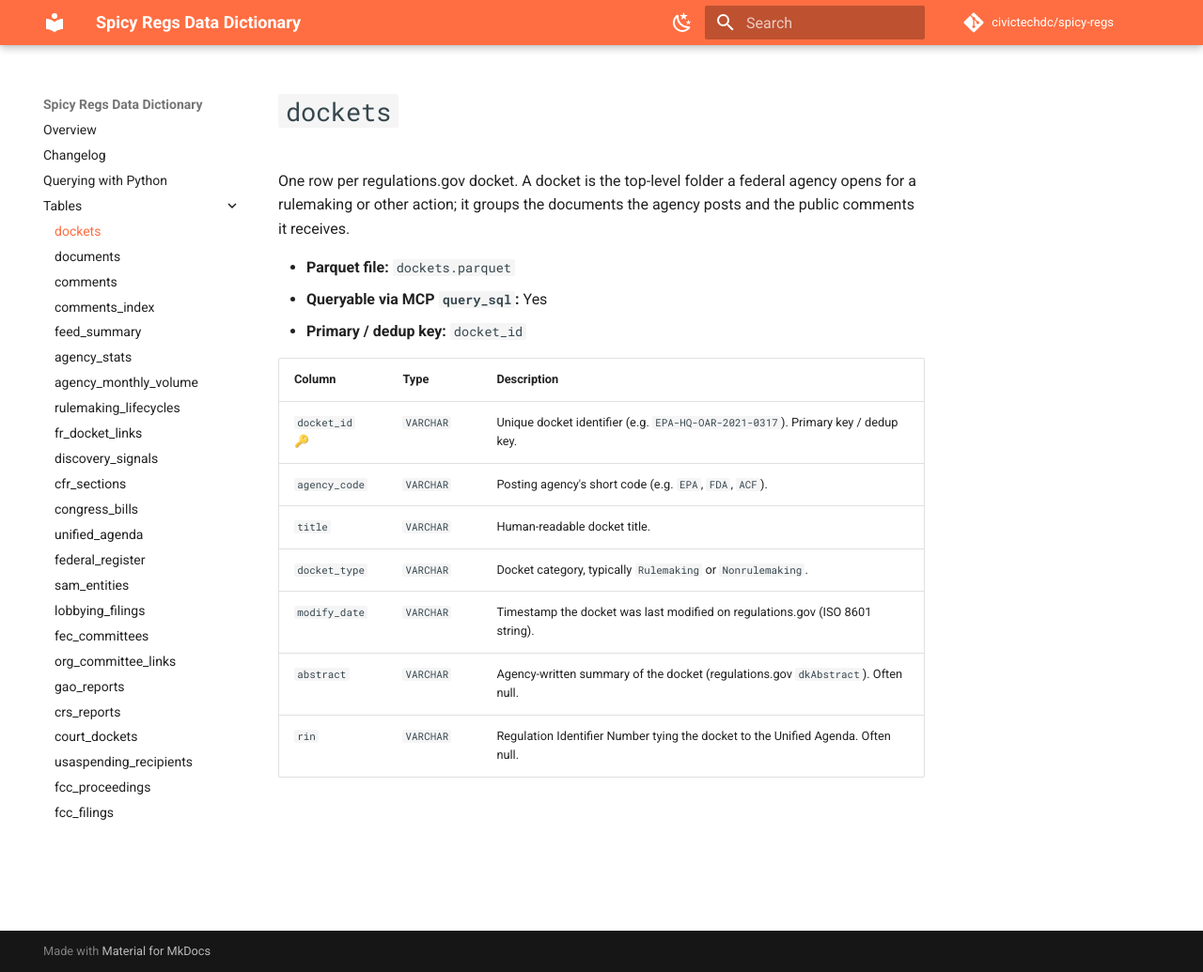
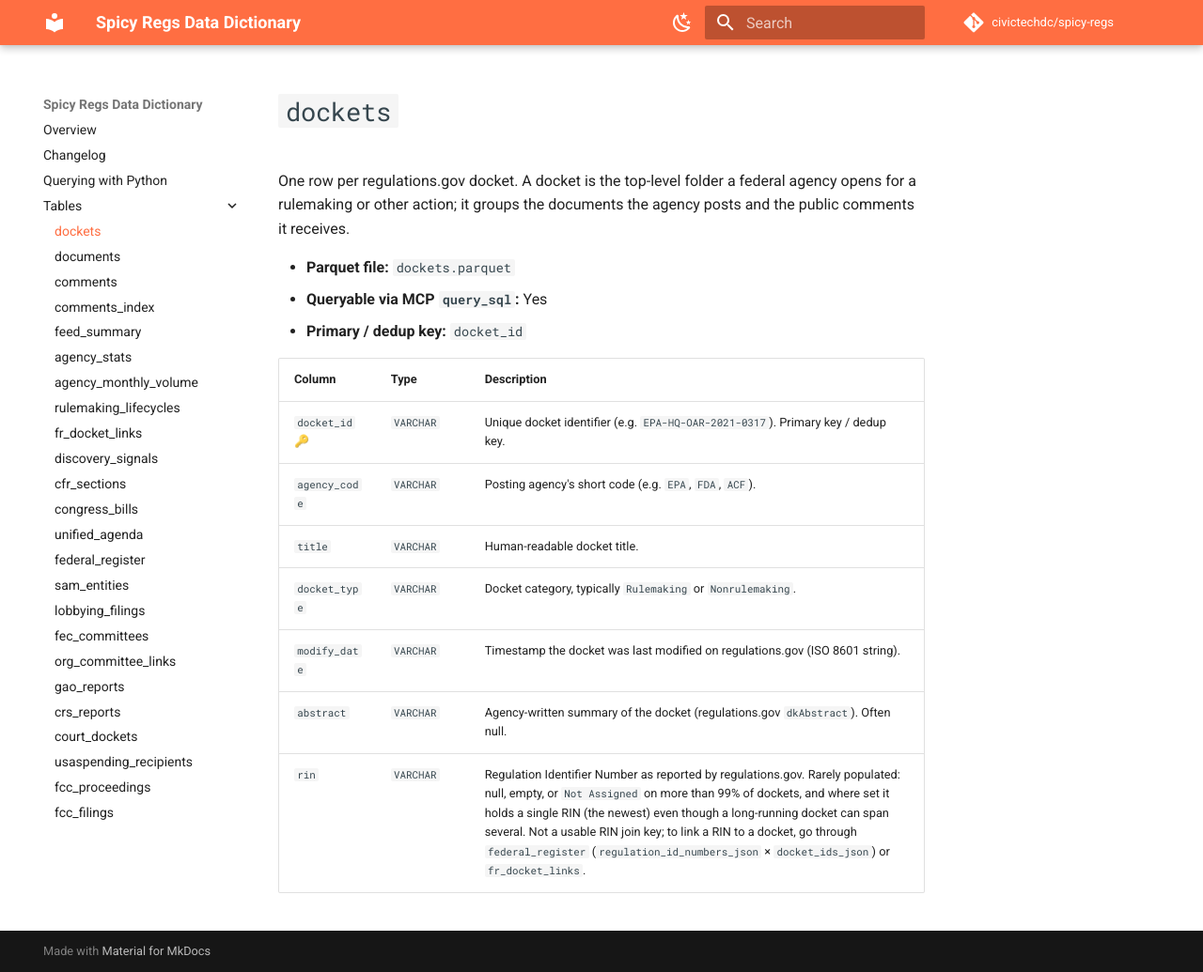
Before and after one commit to civictechdc/spicy-regs, an MkDocs documentation site: the page built from docs/tables/dockets.md, in a window 1280 px wide and 1035 px high. Shown: the whole window at 94% size. Built offline with MkDocs 1.6.1 and Material for MkDocs 9.7.7, drawn with Linux system fonts in a browser that asks for light colours; comment, search, counter and statistics services are not loaded.

Commit message:
docs: qualify RIN as a join key (dockets.rin, documents.additional_rins)
RIN is a solid key on the Federal Register / Unified Agenda side but is
rarely populated on regulations.gov. Point RIN-to-docket lookups through
federal_register.docket_ids_json / fr_docket_links.

Closes #214

```diff
--- a/docs/tables/dockets.md
+++ b/docs/tables/dockets.md
@@ -16,4 +16,4 @@ One row per regulations.gov docket. A docket is the top-level folder a federal a
 | `docket_type` | `VARCHAR` | Docket category, typically `Rulemaking` or `Nonrulemaking`. |
 | `modify_date` | `VARCHAR` | Timestamp the docket was last modified on regulations.gov (ISO 8601 string). |
 | `abstract` | `VARCHAR` | Agency-written summary of the docket (regulations.gov `dkAbstract`). Often null. |
-| `rin` | `VARCHAR` | Regulation Identifier Number tying the docket to the Unified Agenda. Often null. |
+| `rin` | `VARCHAR` | Regulation Identifier Number as reported by regulations.gov. Rarely populated: null, empty, or `Not Assigned` on more than 99% of dockets, and where set it holds a single RIN (the newest) even though a long-running docket can span several. Not a usable RIN join key; to link a RIN to a docket, go through `federal_register` (`regulation_id_numbers_json` × `docket_ids_json`) or `fr_docket_links`. |
```
Also changed, not shown: README.md (+4 -0 lines), docs/tables/documents.md (+1 -1 lines), 1 other file.
